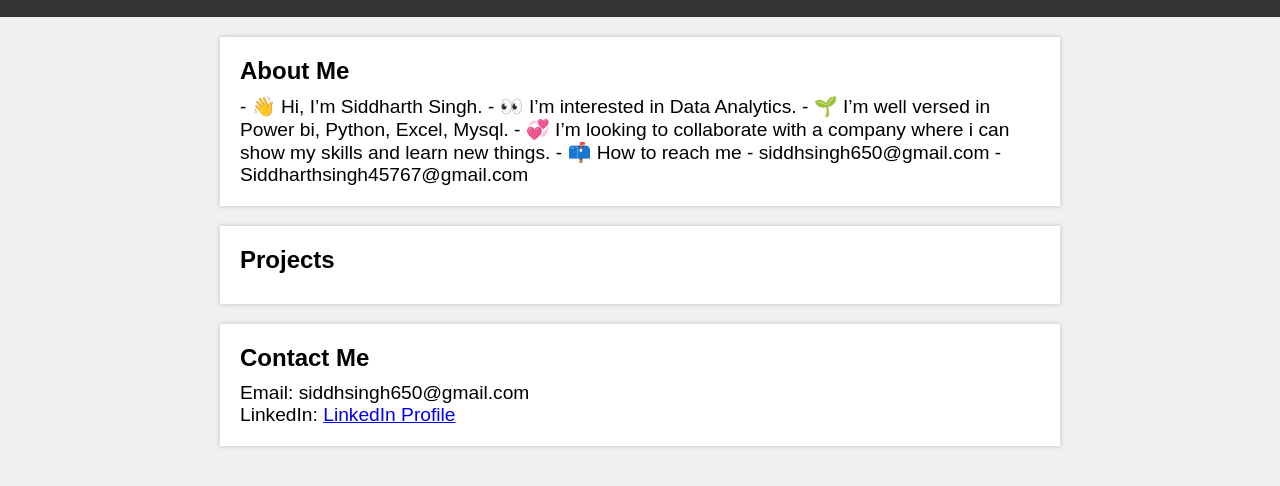
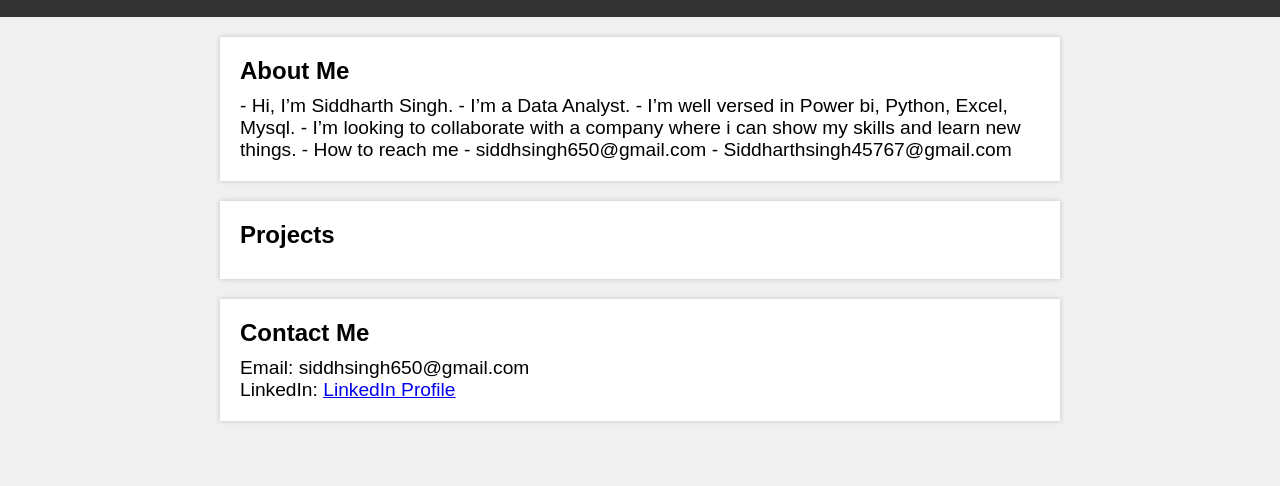
Before and after one commit to siddharthsingh650/Siddharth.github.io, a plain HTML site: page index.html in a window 1280 px wide. Shown: the part 82-568 px from the top of the page. Drawn offline with Linux system fonts and the light colour scheme; a script that the page names is missing.

Commit message:
Update index.html

```diff
--- a/index.html
+++ b/index.html
@@ -14,11 +14,11 @@
     </header>
     <section id="about">
         <h2>About Me</h2>
-        <p>- 👋 Hi, I’m Siddharth Singh.
-- 👀 I’m interested in Data Analytics.
-- 🌱 I’m well versed in Power bi, Python, Excel, Mysql.
-- 💞️ I’m looking to collaborate with a company where i can show my skills and learn new things.
-- 📫 How to reach me
+        <p>- Hi, I’m Siddharth Singh.
+-  I’m a Data Analyst.
+-  I’m well versed in Power bi, Python, Excel, Mysql.
+-  I’m looking to collaborate with a company where i can show my skills and learn new things.
+-  How to reach me
 - siddhsingh650@gmail.com
 - Siddharthsingh45767@gmail.com
 
```
